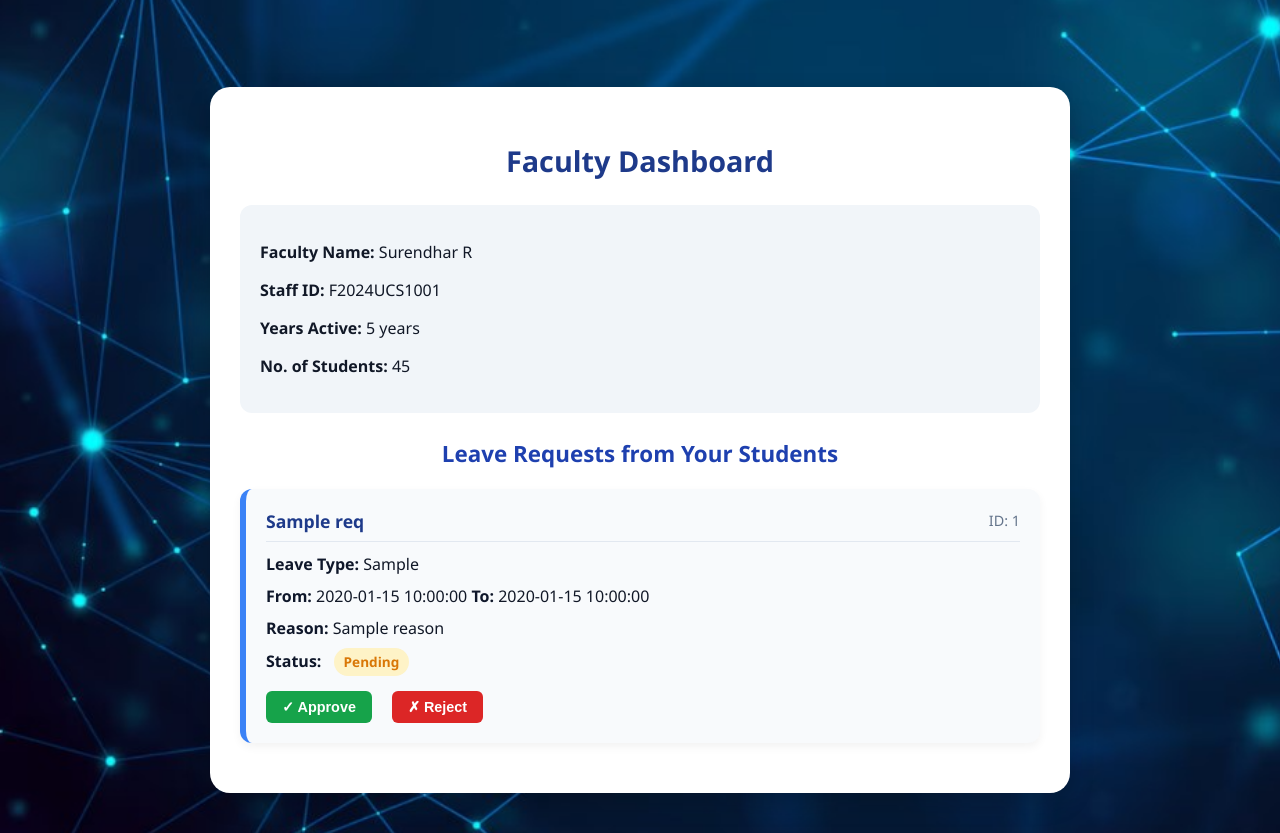
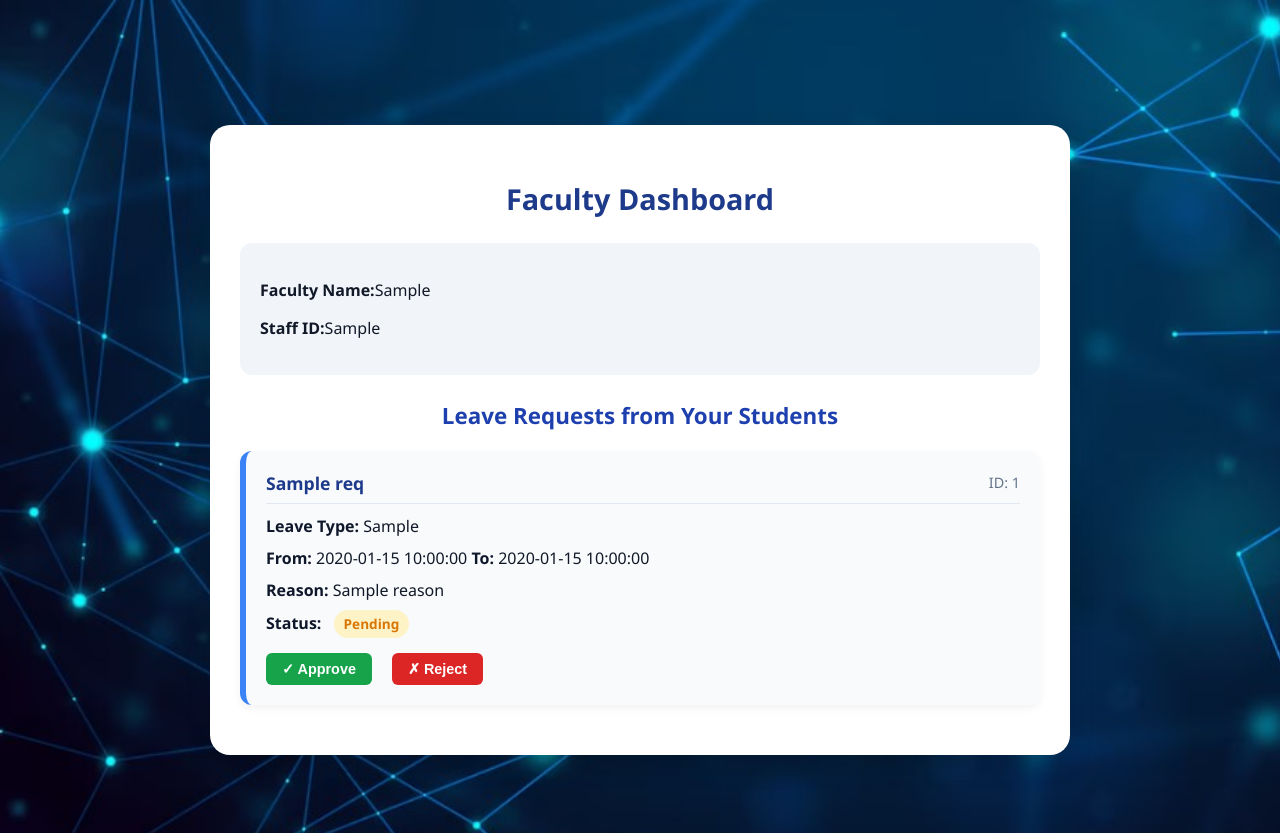
Before and after one commit to surendhar1106/leave-portal, a Flask app: template templates/faculty_dashboard.html in a window 1280 px wide. Shown: the top 833 px of the page. Run offline with Flask 3, Linux system fonts and the light colour scheme; the template is opened without the code that fills it: most values are stand-ins (such as "Sample title", 1, 10 or a date in 2020).

Commit message:
final code

```diff
--- a/app.py
+++ b/app.py
@@ -257,7 +257,7 @@ def faculty_dashboard():
             ORDER BY l.status, l.from_date DESC
         ''', (f_id,)).fetchall()
                     print(leave_requests)
-                 return render_template('faculty_dashboard.html', requests=leave_requests)
+                 return render_template('faculty_dashboard.html', requests=leave_requests,f=finfo)
             except Exception as e:
                 print('no record found because : ',e)
                 return render_template('faculty_dashboard.html',f_info = None, er = "no records found!")
--- a/templates/faculty_dashboard.html
+++ b/templates/faculty_dashboard.html
@@ -12,10 +12,8 @@
 
     <!-- Faculty Info Section -->
     <div class="info-box">
-      <p><strong>Faculty Name:</strong> Surendhar R</p>
-      <p><strong>Staff ID:</strong> F2024UCS1001</p>
-      <p><strong>Years Active:</strong> 5 years</p>
-      <p><strong>No. of Students:</strong> 45</p>
+      <p><strong>Faculty Name:</strong>{{ f[1] }}</p>
+      <p><strong>Staff ID:</strong>{{ f[2] }}</p>
     </div>
 
     <!-- Leave Requests Header -->
--- a/templates/student_dashboard.html
+++ b/templates/student_dashboard.html
@@ -16,8 +16,6 @@
       <p><strong>Student Name : </strong>{{student_info[1]}}</p>
       <p><strong>Register Number : </strong>{{student_info[2]}}</p>
 
-      <p><strong>Faculty Advisor : </strong> Surendhar R</p>
-    </div>
 
     <!-- Leave History Header -->
     <h3 class="leave-history-header">Previous Leave Applications</h3>
```
Also changed, not shown: database.db.
